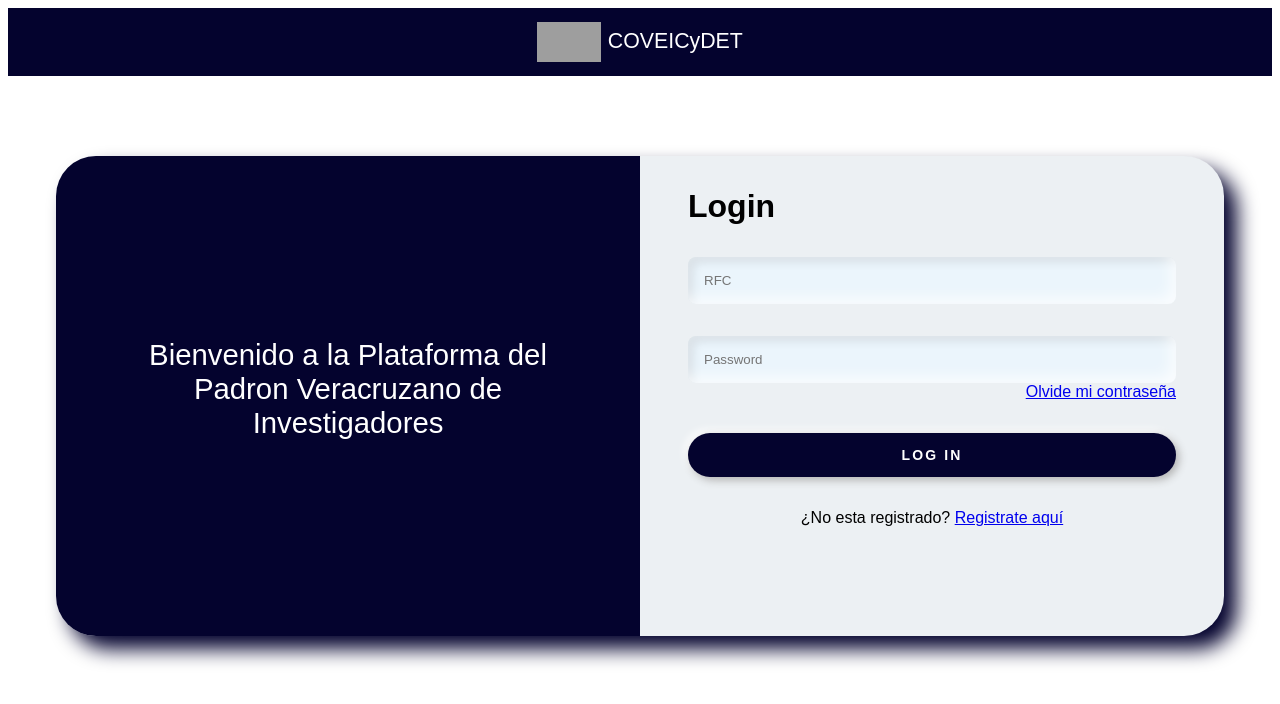
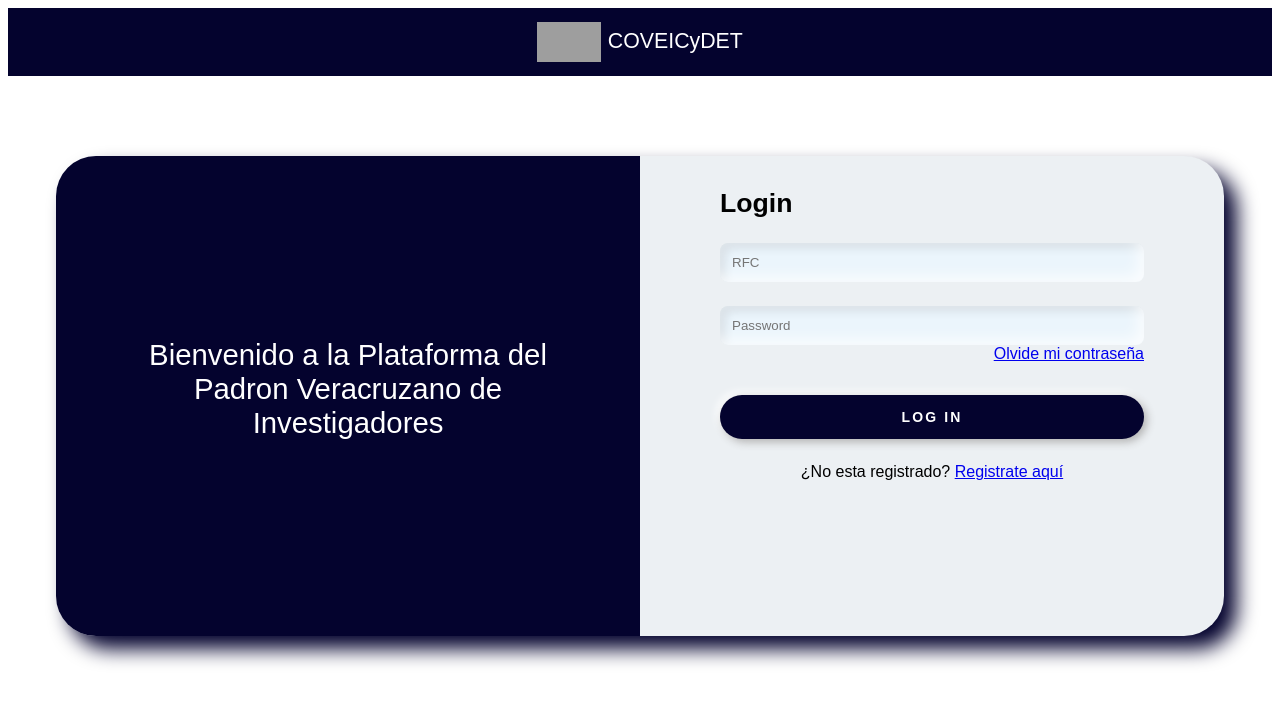
Before and after one commit to alonsohdzm25/app, an Angular app: page /login in a window 1280 px wide. Shown: the top 704 px of the page. Built offline with nearby package versions, Linux system fonts and the light colour scheme; grey boxes are pictures that could not be loaded; a web font is replaced by a local one.

Commit message:
Mejora en el uso de css

```diff
--- a/src/app/forget-pass/forget-pass.component.css
+++ b/src/app/forget-pass/forget-pass.component.css
@@ -0,0 +1,67 @@
+h1{
+    font-size: 20pt;
+  }
+  .text_div{
+      display: flex;
+      position: relative;
+      justify-items: center;
+      height: 60vh;
+      width: 100%;
+      background-color: #04032E;
+      border-radius: 2.5rem 0 0 2.5rem;
+    }
+
+    .text_div p {
+      color: white;
+      text-align: center;
+      font-size:22pt;
+      position: absolute;
+      top: 50%;
+      transform: translate(0,-85%);
+      padding: 0 3rem;
+    }
+    .form_div{
+      height: 55vh;
+      width: 100%;
+    }
+    .forget_form{
+      padding: 2rem 5rem;
+    }
+    .forget_form input {
+      display: block;
+      margin: 1.5rem 0;
+      width: 100%;
+      border-radius: 0.5rem;
+      padding: 0.75rem;
+      border: none;
+      box-shadow: inset -5px -5px 15px rgba(255, 255, 255, 0.8), inset 5px 5px 10px
+          rgba(0, 0, 0, 0.1);
+      border: 0 none;
+      background: #ebf5fc;
+    }
+    #pass_input {
+      margin-bottom: 0px;
+    }
+    #forget_pass{
+      text-align: right;
+      margin-bottom: 2rem;
+    }
+    .forget_form button {
+      text-transform: uppercase;
+      letter-spacing: 0.15em;
+      border: none;
+      font-size: 0.875rem;
+      color: #ffffff;
+      font-weight: bold;
+      background-color: #04032E;
+      width: 100%;
+      display: block;
+      padding: 0.875rem 1rem;
+      border-radius: 1.5rem;
+      box-shadow: 3px 3px 8px #b1b1b1, -3px -3px 8px #ffffff;
+      cursor: pointer;
+      margin-bottom: 1.5rem;
+    }
+    #registrar{
+      text-align: center;
+    }
--- a/src/app/forget-pass/forget-pass.component.html
+++ b/src/app/forget-pass/forget-pass.component.html
@@ -1,3 +1,4 @@
+<link href="forget-pass.component.css" rel="stylesheet" />
 <div class="toolbar">
     <img
     alt="Logo COVEICyDET"
@@ -7,9 +8,31 @@
 
 <div class="main_div">
     <div class="text_div">
+        <p>Recuperación de acceso a la Plataforma del Padron Veracruzano de Investigadores</p>
+    </div>
+    <div class="form_div">
+        <form class="forget_form" method="post">
+            <h1>Recuperación de contraseña</h1>
+            <input
+                style="margin-bottom: 0px;"
+                id="email_input"
+                type="email"
+                [(ngModel)] = "email"
+                name = "email"
+                placeholder="Correo electronico"
+                required = "required"
+            />
+            <p style="text-align: right; margin-top: 0px;"><a href="#">Enviar codigo</a></p>
+            <input
+                style="margin-bottom: 0px;"
+                id="code_input"
+                type="text"
+                [(ngModel)] = "code"
+                placeholder="Codigo de verificación"
+                required = "required"
+            />
+            <p style="text-align: right; margin-top: 0px"><a href="#">Verificar</a></p>
 
-    </div>
-    <div class="login_div">
-
+        </form>
     </div>
 </div>
--- a/src/app/forget-pass/forget-pass.component.ts
+++ b/src/app/forget-pass/forget-pass.component.ts
@@ -3,13 +3,24 @@ import { Component, OnInit } from '@angular/core';
 @Component({
   selector: 'app-forget-pass',
   templateUrl: './forget-pass.component.html',
-  styleUrls: ['./forget-pass.component.css']
+  styleUrls: ['forget-pass.component.css'],
 })
 export class ForgetPassComponent implements OnInit {
 
-  constructor() { }
+  email: string;
+  code: string;
+
+  constructor() {
+    this.email = "";
+    this.code = "";
+  }
 
   ngOnInit(): void {
   }
 
+  forgetPass(){
+    console.log(this.email);
+    console.log(this.code);
+  }
+
 }
--- a/src/app/login/login.component.css
+++ b/src/app/login/login.component.css
@@ -0,0 +1,67 @@
+h1{
+  font-size: 20pt;
+}
+.text_div{
+    display: flex;
+    position: relative;
+    justify-items: center;
+    height: 60vh;
+    width: 100%;
+    background-color: #04032E;
+    border-radius: 2.5rem 0 0 2.5rem;
+  }
+
+  .text_div p {
+    color: white;
+    text-align: center;
+    font-size:22pt;
+    position: absolute;
+    top: 50%;
+    transform: translate(0,-85%);
+    padding: 0 3rem;
+  }
+  .form_div{
+    height: 55vh;
+    width: 100%;
+  }
+  .login_form{
+    padding: 2rem 5rem;
+  }
+  .login_form input {
+    display: block;
+    margin: 1.5rem 0;
+    width: 100%;
+    border-radius: 0.5rem;
+    padding: 0.75rem;
+    border: none;
+    box-shadow: inset -5px -5px 15px rgba(255, 255, 255, 0.8), inset 5px 5px 10px
+        rgba(0, 0, 0, 0.1);
+    border: 0 none;
+    background: #ebf5fc;
+  }
+  #pass_input {
+    margin-bottom: 0px;
+  }
+  #forget_pass{
+    text-align: right;
+    margin-bottom: 2rem;
+  }
+  .login_form button {
+    text-transform: uppercase;
+    letter-spacing: 0.15em;
+    border: none;
+    font-size: 0.875rem;
+    color: #ffffff;
+    font-weight: bold;
+    background-color: #04032E;
+    width: 100%;
+    display: block;
+    padding: 0.875rem 1rem;
+    border-radius: 1.5rem;
+    box-shadow: 3px 3px 8px #b1b1b1, -3px -3px 8px #ffffff;
+    cursor: pointer;
+    margin-bottom: 1.5rem;
+  }
+  #registrar{
+    text-align: center;
+  }
--- a/src/app/login/login.component.html
+++ b/src/app/login/login.component.html
@@ -1,3 +1,4 @@
+<link href="login.component.css" rel="stylesheet" />
 <div class="toolbar">
         <img
         alt="Logo COVEICyDET"
@@ -9,7 +10,7 @@
     <div class="text_div">
         <p>Bienvenido a la Plataforma del Padron Veracruzano de Investigadores</p>
     </div>
-    <div class="login_div">
+    <div class="form_div">
         <form class="login_form" method="post">
             <h1>Login</h1>
             <input
@@ -33,7 +34,7 @@
             </div>
             <button type="submit" (click)="login()">Log In</button>
             <div id="registrar">
-                <p>¿No esta registrado? <a href="#">Registrate aquí</a></p>
+                <p>¿No esta registrado? <a href="../register/register.component.html">Registrate aquí</a></p>
             </div>
         </form>
     </div>
--- a/src/app/register/register.component.html
+++ b/src/app/register/register.component.html
@@ -1,3 +1,4 @@
+<link href="register.component.css" rel="stylesheet" />
 <div class="toolbar">
     <img
     alt="Logo COVEICyDET"
--- a/src/styles.css
+++ b/src/styles.css
@@ -1,5 +1,7 @@
+
 @import url('https://fonts.googleapis.com/css2?family=Inria+Sans:wght@300&display=swap');
 /* You can add global styles to this file, and also import other style files */
+
 *{
   box-sizing: border-box;
   font-family: 'Inria Sans', sans-serif;
@@ -45,67 +47,3 @@ h1 {
   box-shadow: 13px 13px 20px #04032E, -13px -13px 20px #ffffff;
   color: black;
 }
-.text_div{
-  display: flex;
-  position: relative;
-  justify-items: center;
-  height: 60vh;
-  width: 100%;
-  background-color: #04032E;
-  border-radius: 2.5rem 0 0 2.5rem;
-}
-
-.text_div p {
-  color: white;
-  text-align: center;
-  font-size:22pt;
-  position: absolute;
-  top: 50%;
-  transform: translate(0,-85%);
-  padding: 0 3rem;
-}
-.login_div{
-  height: 55vh;
-  width: 100%;
-}
-.login_form{
-  padding: 2rem 3rem;
-}
-.login_form input {
-  display: block;
-  margin: 2rem 0;
-  width: 100%;
-  border-radius: 0.5rem;
-  padding: 1rem;
-  border: none;
-  box-shadow: inset -5px -5px 15px rgba(255, 255, 255, 0.8), inset 5px 5px 10px
-      rgba(0, 0, 0, 0.1);
-  border: 0 none;
-  background: #ebf5fc;
-}
-#pass_input {
-  margin-bottom: 0px;
-}
-#forget_pass{
-  text-align: right;
-  margin-bottom: 2rem;
-}
-.login_form button {
-  text-transform: uppercase;
-  letter-spacing: 0.15em;
-  border: none;
-  font-size: 0.875rem;
-  color: #ffffff;
-  font-weight: bold;
-  background-color: #04032E;
-  width: 100%;
-  display: block;
-  padding: 0.875rem 1rem;
-  border-radius: 1.5rem;
-  box-shadow: 3px 3px 8px #b1b1b1, -3px -3px 8px #ffffff;
-  cursor: pointer;
-  margin-bottom: 2rem;
-}
-#registrar{
-  text-align: center;
-}
```
